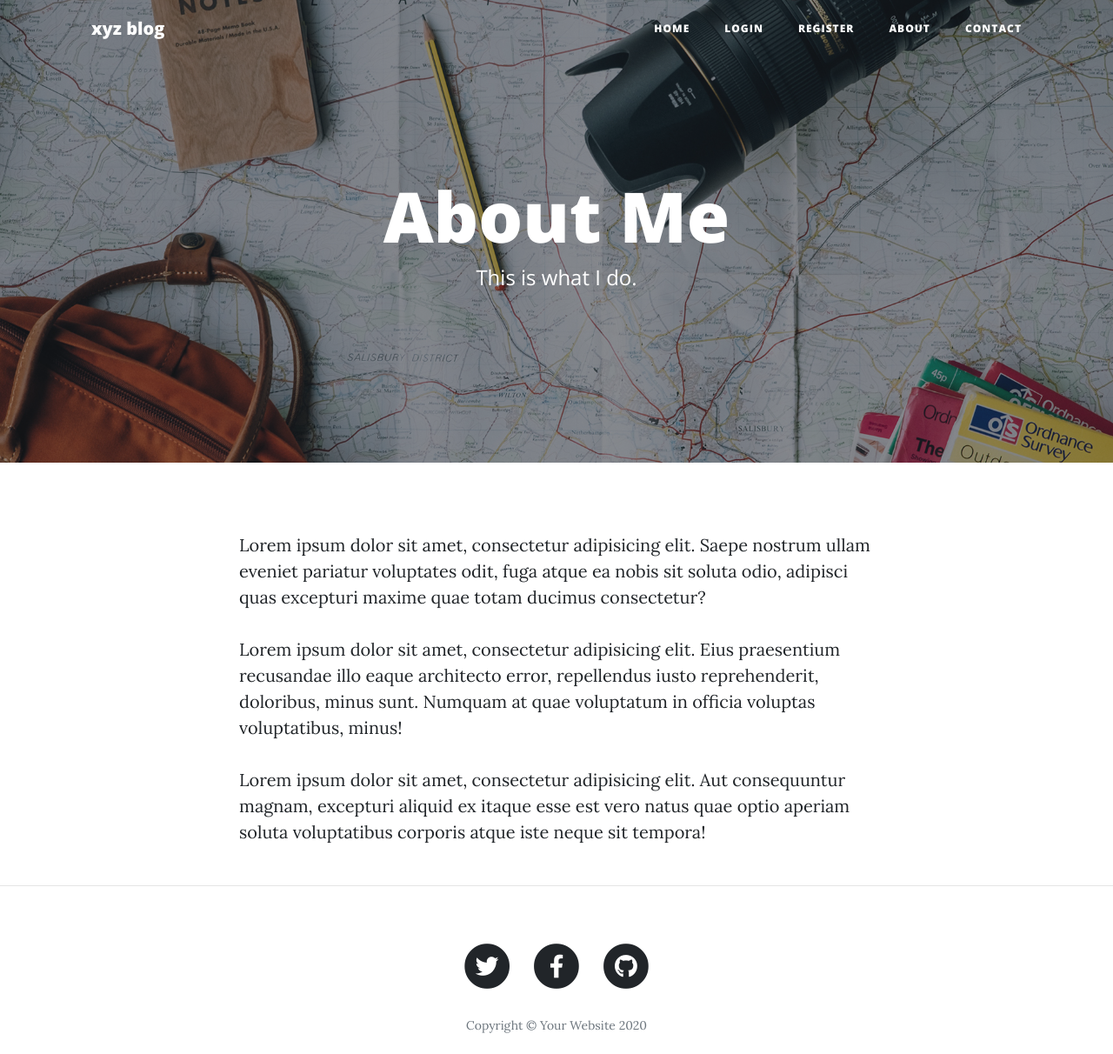
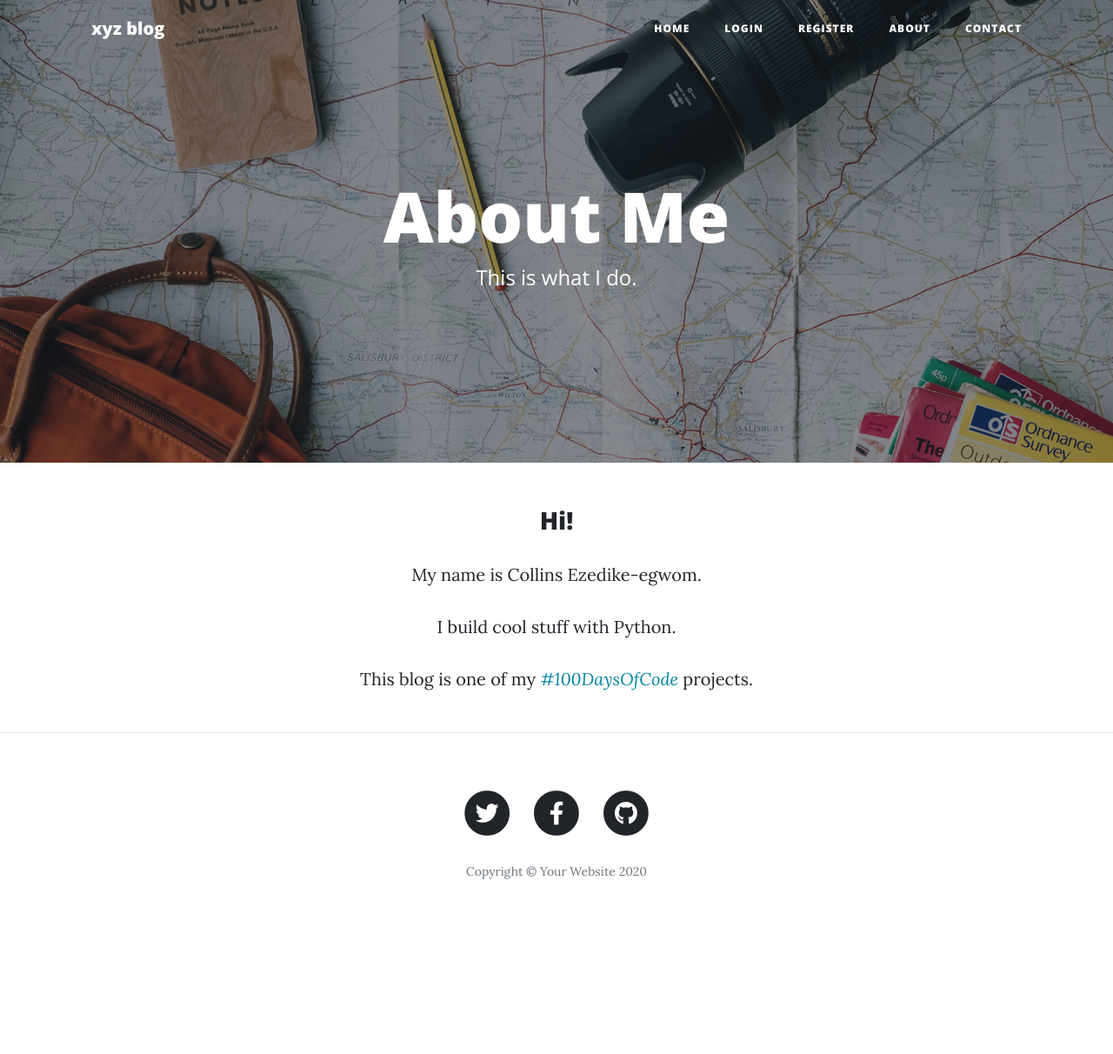
Before and after one commit to collinsezedike/blog-capstone-project, a Flask app: page /about in a window 1280 px wide. Shown: the top 1212 px of the page at 87% size. After the commit the page ends 1011 px from the top, so only its background shows below. Run offline with Flask 2, Linux system fonts and the light colour scheme; some libraries are stand-ins or nearby versions.

Commit message:
Changed the about text. Deleted Lorem

```diff
--- a/templates/about.html
+++ b/templates/about.html
@@ -1,7 +1,7 @@
 {% include "header.html" %}
 
   <!-- Page Header -->
-  <header class="masthead" style="background-image: url({{ url_for('static', filename='img/about-bg.jpg')}})">
+  <header class="masthead" style="background-image: url( {{ url_for('static', filename='img/about-bg.jpg') }} )">
     <div class="overlay"></div>
     <div class="container">
       <div class="row">
@@ -16,12 +16,13 @@
   </header>
 
   <!-- Main Content -->
-  <div class="container">
+  <div class="container" style="text-align: center;">
     <div class="row">
       <div class="col-lg-8 col-md-10 mx-auto">
-        <p>Lorem ipsum dolor sit amet, consectetur adipisicing elit. Saepe nostrum ullam eveniet pariatur voluptates odit, fuga atque ea nobis sit soluta odio, adipisci quas excepturi maxime quae totam ducimus consectetur?</p>
-        <p>Lorem ipsum dolor sit amet, consectetur adipisicing elit. Eius praesentium recusandae illo eaque architecto error, repellendus iusto reprehenderit, doloribus, minus sunt. Numquam at quae voluptatum in officia voluptas voluptatibus, minus!</p>
-        <p>Lorem ipsum dolor sit amet, consectetur adipisicing elit. Aut consequuntur magnam, excepturi aliquid ex itaque esse est vero natus quae optio aperiam soluta voluptatibus corporis atque iste neque sit tempora!</p>
+        <h3>Hi!</h3>
+        <p>My name is Collins Ezedike-egwom.</p>
+        <p>I build cool stuff with Python.</p>
+        <p>This blog is one of my <em style="color: #0085A1;">#100DaysOfCode</em> projects.</p>
       </div>
     </div>
   </div>
```
